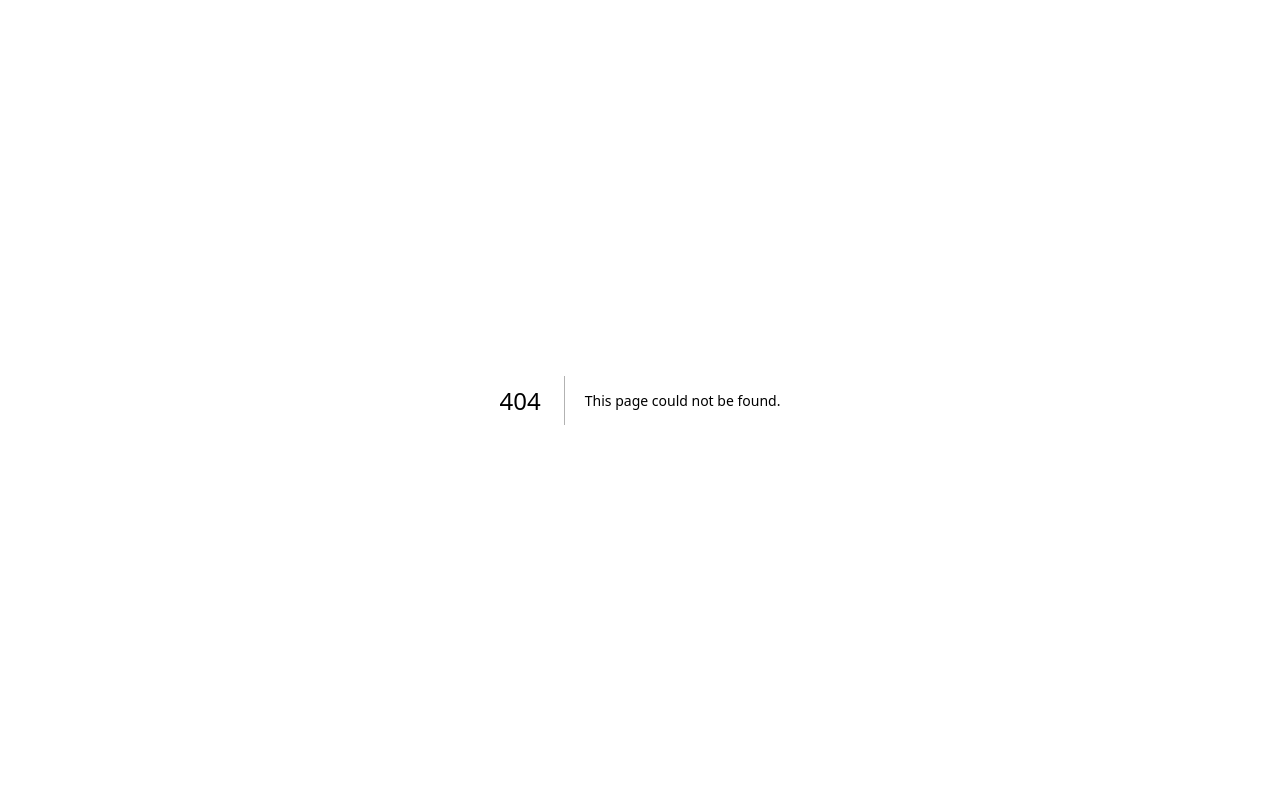
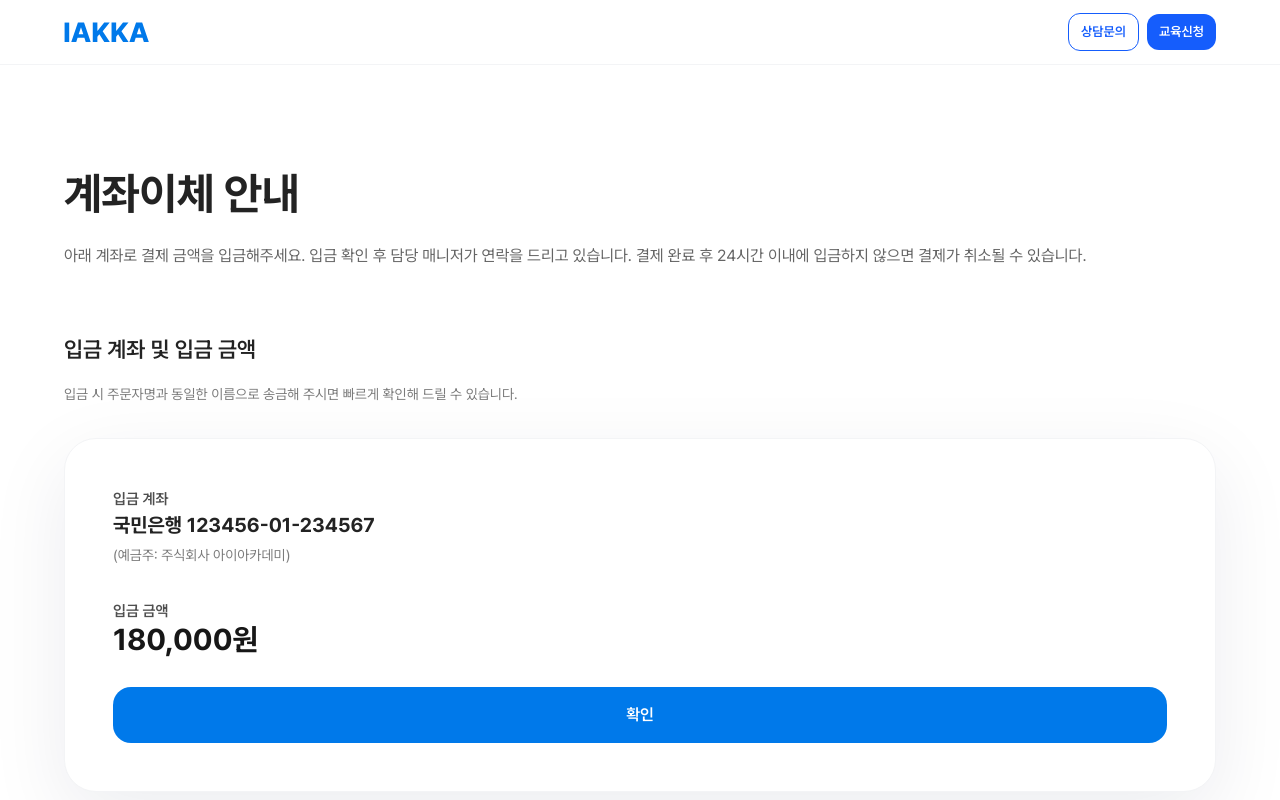
Before and after one commit to WithM2/iakkaweb, a Next.js app: page /mentoring/apply/subscribe/bank-transfer-guide in a window 1280 px wide. Before the commit this address had no page. Shown: the top 800 px of the page. Built offline with nearby package versions, Linux system fonts and the light colour scheme.

Commit message:
Add bank transfer guide page and route payment button

```diff
--- a/src/app/mentoring/apply/subscribe/SubscribePageClient.tsx
+++ b/src/app/mentoring/apply/subscribe/SubscribePageClient.tsx
@@ -1,6 +1,7 @@
 "use client";
 
 import { useMemo, useState } from "react";
+import { useRouter } from "next/navigation";
 import type {
   ChangeEvent,
   FormEvent,
@@ -62,6 +63,7 @@ export default function SubscribePageClient({
   selectedPlan,
   finalAmount,
 }: SubscribePageClientProps) {
+  const router = useRouter();
   const [ordererName, setOrdererName] = useState("");
   const [contact, setContact] = useState("");
   const [email, setEmail] = useState("");
@@ -104,16 +106,31 @@ export default function SubscribePageClient({
     setTouched((prev) => ({ ...prev, contact: true }));
   };
 
-  const handleSubmit = (event: FormEvent<HTMLFormElement>) => {
-    event.preventDefault();
+  const proceedToGuidePage = () => {
+    const nameValidation = getNameError(ordererName);
+    const contactValidation = getContactError(contact);
+    const emailValidation = getEmailError(email);
+
     setIsSubmitted(true);
     setTouched({ ordererName: true, contact: true, email: true });
 
-    const contactValidation = getContactError(contact);
-
-    if (contactValidation) {
+    if (
+      nameValidation ||
+      contactValidation ||
+      emailValidation ||
+      !agreeRequired
+    ) {
       return;
     }
+
+    router.push(
+      `/mentoring/apply/subscribe/bank-transfer-guide?plan=${planId}`,
+    );
+  };
+
+  const handleSubmit = (event: FormEvent<HTMLFormElement>) => {
+    event.preventDefault();
+    proceedToGuidePage();
   };
 
   return (
@@ -337,6 +354,7 @@ export default function SubscribePageClient({
                       ? "bg-main-600 text-white hover:bg-main-600/90"
                       : "bg-gray-200 text-ink-900/40"
                   }`}
+                  onClick={proceedToGuidePage}
                 >
                   결제하기
                 </button>
--- /dev/null
+++ b/src/app/mentoring/apply/subscribe/bank-transfer-guide/page.tsx
@@ -0,0 +1,97 @@
+import Footer from "@/components/common/Footer";
+import Header from "@/components/common/Header";
+import Link from "next/link";
+
+import type { MentoringPlanId } from "../page";
+import { mentoringPlanDetails } from "../page";
+
+const formatCurrency = (value: number) => `${value.toLocaleString("ko-KR")}원`;
+
+type BankTransferGuidePageProps = {
+  searchParams?: Promise<{
+    plan?: string;
+  }>;
+};
+
+export default async function BankTransferGuidePage({
+  searchParams,
+}: BankTransferGuidePageProps) {
+  const resolvedSearchParams = searchParams ? await searchParams : undefined;
+  const requestedPlan = resolvedSearchParams?.plan;
+  const isValidPlan = requestedPlan === "standard" || requestedPlan === "plus";
+  const planId: MentoringPlanId = isValidPlan ? requestedPlan : "plus";
+  const selectedPlan = mentoringPlanDetails[planId];
+  const finalAmount = selectedPlan.baseAmount - selectedPlan.discountAmount;
+
+  return (
+    <>
+      <Header />
+
+      <main className="bg-white">
+        <section className="mx-auto w-full max-w-[1200px] px-5 py-16 md:px-6 md:py-24">
+          <div className="space-y-12 md:space-y-16">
+            <header className="space-y-4">
+              <div className="space-y-3">
+                <h1 className="text-[32px] font-bold tracking-[-0.01em] text-ink-900 md:text-[44px]">
+                  계좌이체 안내
+                </h1>
+              </div>
+              <p className="text-[14px] leading-[24px] text-ink-900/70 md:text-[16px] md:leading-[26px]">
+                아래 계좌로 결제 금액을 입금해주세요. 입금 확인 후 담당 매니저가 연락을 드리고 있습니다.
+                결제 완료 후 24시간 이내에 입금하지 않으면 결제가 취소될 수 있습니다.
+              </p>
+            </header>
+
+            <div className="space-y-8">
+              <section className="space-y-4">
+                <h2 className="text-[20px] font-semibold text-ink-900 md:text-[22px]">
+                  입금 계좌 및 입금 금액
+                </h2>
+                <p className="text-[13px] leading-[22px] text-ink-900/60 md:text-[14px] md:leading-[24px]">
+                  입금 시 주문자명과 동일한 이름으로 송금해 주시면 빠르게 확인해 드릴 수 있습니다.
+                </p>
+              </section>
+
+              <div className="space-y-8 rounded-[32px] border border-gray-100 bg-white p-8 shadow-[0_24px_80px_rgba(9,30,66,0.08)] md:p-12">
+                <div className="space-y-3">
+                  <span className="text-[14px] font-semibold text-ink-900/80 md:text-[15px]">
+                    입금 계좌
+                  </span>
+                  <div className="space-y-1">
+                    <p className="text-[18px] font-bold leading-[28px] text-ink-900 md:text-[20px]">
+                      국민은행 123456-01-234567
+                    </p>
+                    <p className="text-[13px] leading-[22px] text-ink-900/60 md:text-[14px] md:leading-[24px]">
+                      (예금주: 주식회사 아이아카데미)
+                    </p>
+                  </div>
+                </div>
+
+                <div className="space-y-3">
+                  <span className="text-[14px] font-semibold text-ink-900/80 md:text-[15px]">
+                    입금 금액
+                  </span>
+                  <p className="text-[26px] font-bold leading-[32px] text-main-700 md:text-[30px]">
+                    {formatCurrency(finalAmount)}
+                  </p>
+                </div>
+
+                <Link
+                  href={{
+                    pathname: "/mentoring/apply/subscribe",
+                    query: { plan: planId },
+                  }}
+                  className="inline-flex w-full items-center justify-center rounded-[18px] bg-main-600 px-6 py-4 text-[16px] font-semibold text-white transition-colors duration-200 hover:bg-main-600/90"
+                >
+                  확인
+                </Link>
+              </div>
+            </div>
+          </div>
+        </section>
+      </main>
+
+      <Footer />
+    </>
+  );
+}
```
